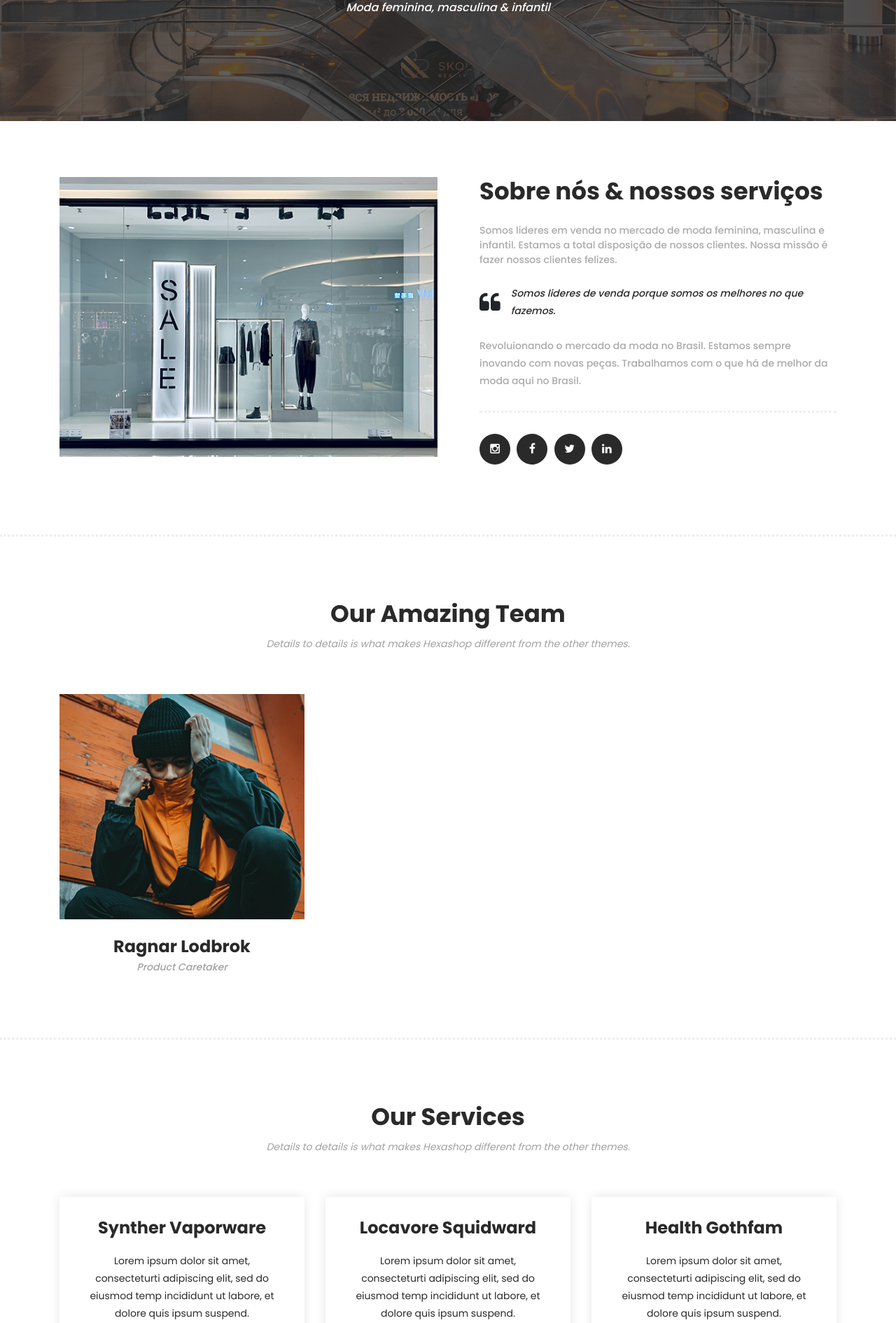
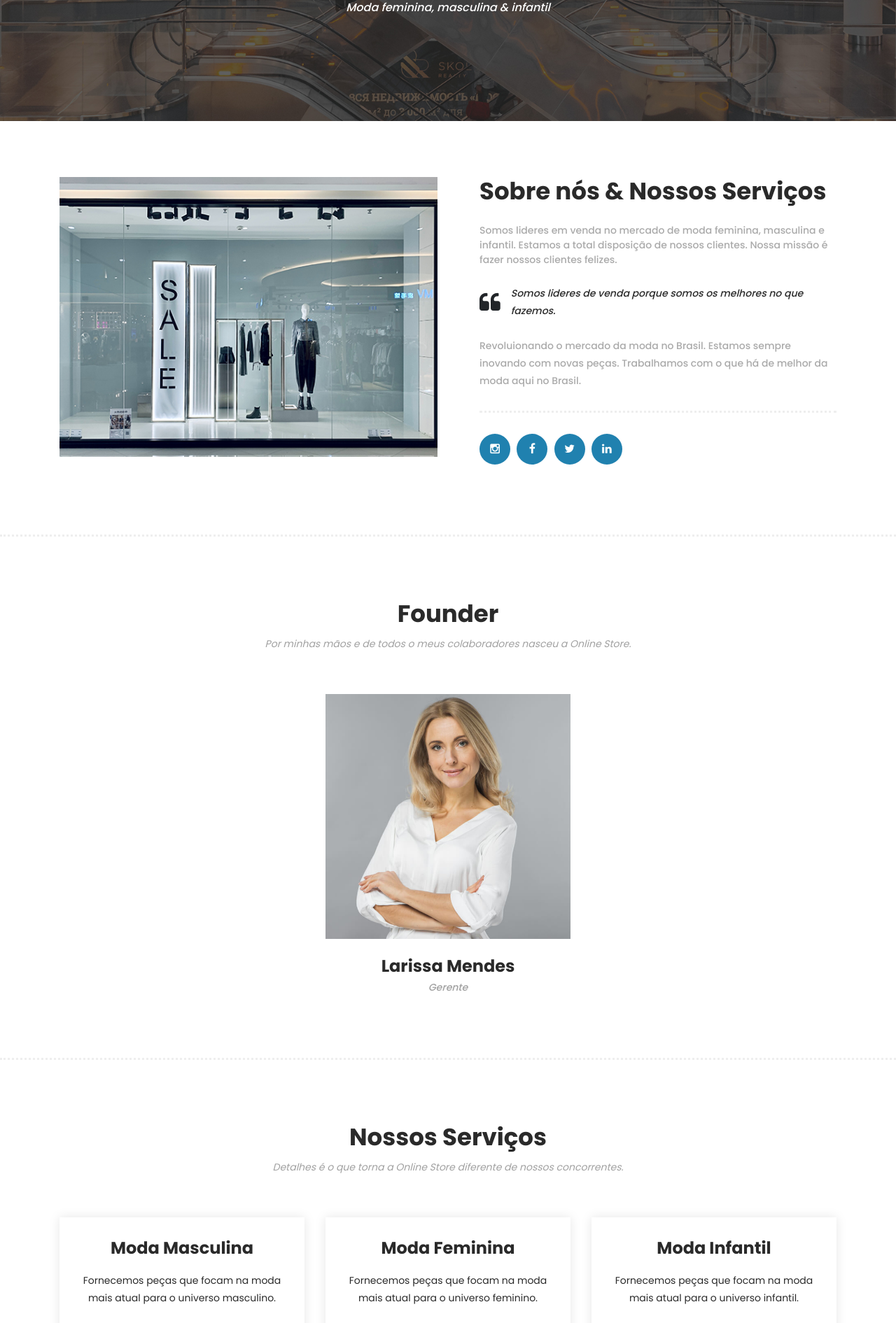
Before and after one commit to allecosta/shopping-online-store, a PHP site: page /about.php in a window 1280 px wide. Shown: the part 388-2279 px from the top of the page at 70% size. Run offline with PHP 8.4, Linux system fonts and the light colour scheme.

Commit message:
feat: release v0.3

```diff
--- a/about.php
+++ b/about.php
@@ -30,7 +30,7 @@ require_once "inc/header.php";
                 </div>
                 <div class="col-lg-6">
                     <div class="right-content">
-                        <h4>Sobre nós &amp; nossos serviços</h4>
+                        <h4>Sobre nós &amp; Nossos Serviços</h4>
                         <span>
                             Somos lideres em venda no mercado de moda feminina, masculina e infantil.
                             Estamos a total disposição de nossos clientes. Nossa missão é fazer nossos clientes
@@ -63,8 +63,8 @@ require_once "inc/header.php";
             <div class="row">
                 <div class="col-lg-12">
                     <div class="section-heading">
-                        <h2>Our Amazing Team</h2>
-                        <span>Details to details is what makes Hexashop different from the other themes.</span>
+                        <h2>Founder</h2>
+                        <span>Por minhas mãos e de todos o meus colaboradores nasceu a Online Store.</span>
                     </div>
                 </div>
                 <!-- <div class="col-lg-4">
@@ -89,7 +89,7 @@ require_once "inc/header.php";
                         </div>
                     </div>
                 </div> -->
-                <div class="col-lg-4">
+                <div class="col-lg-4 mx-auto">
                     <div class="team-item">
                         <div class="thumb">
                             <div class="hover-effect">
@@ -103,11 +103,11 @@ require_once "inc/header.php";
                                     </ul>
                                 </div>
                             </div>
-                            <img src="assets/images/team-member-02.jpg">
+                            <img src="assets/images/founder.jpg">
                         </div>
                         <div class="down-content">
-                            <h4>Ragnar Lodbrok</h4>
-                            <span>Product Caretaker</span>
+                            <h4>Larissa Mendes</h4>
+                            <span>Gerente</span>
                         </div>
                     </div>
                 </div>
@@ -142,31 +142,28 @@ require_once "inc/header.php";
             <div class="row">
                 <div class="col-lg-12">
                     <div class="section-heading">
-                        <h2>Our Services</h2>
-                        <span>Details to details is what makes Hexashop different from the other themes.</span>
+                        <h2>Nossos Serviços</h2>
+                        <span>Detalhes é o que torna a Online Store diferente de nossos concorrentes.</span>
                     </div>
                 </div>
                 <div class="col-lg-4">
                     <div class="service-item">
-                        <h4>Synther Vaporware</h4>
-                        <p>Lorem ipsum dolor sit amet, consecteturti adipiscing elit, sed do eiusmod temp incididunt ut
-                            labore, et dolore quis ipsum suspend.</p>
+                        <h4>Moda Masculina</h4>
+                        <p>Fornecemos peças que focam na moda mais atual para o universo masculino.</p>
                         <img src="assets/images/service-01.jpg" alt="">
                     </div>
                 </div>
                 <div class="col-lg-4">
                     <div class="service-item">
-                        <h4>Locavore Squidward</h4>
-                        <p>Lorem ipsum dolor sit amet, consecteturti adipiscing elit, sed do eiusmod temp incididunt ut
-                            labore, et dolore quis ipsum suspend.</p>
+                        <h4>Moda Feminina</h4>
+                        <p>Fornecemos peças que focam na moda mais atual para o universo feminino.</p>
                         <img src="assets/images/service-02.jpg" alt="">
                     </div>
                 </div>
                 <div class="col-lg-4">
                     <div class="service-item">
-                        <h4>Health Gothfam</h4>
-                        <p>Lorem ipsum dolor sit amet, consecteturti adipiscing elit, sed do eiusmod temp incididunt ut
-                            labore, et dolore quis ipsum suspend.</p>
+                        <h4>Moda Infantil</h4>
+                        <p>Fornecemos peças que focam na moda mais atual para o universo infantil.</p>
                         <img src="assets/images/service-03.jpg" alt="">
                     </div>
                 </div>
--- a/assets/css/style.css
+++ b/assets/css/style.css
@@ -2073,7 +2073,7 @@ About Us Page
 .about-us .right-content ul li a {
   width: 44px;
   height: 44px;
-  background-color: #2a2a2a;
+  background-color: #2081AF;
   color: #fff;
   display: inline-block;
   text-align: center;
@@ -2145,8 +2145,8 @@ About Us Page
 .our-team .team-item .thumb .hover-effect .inner-content ul li a {
   width: 44px;
   height: 44px;
-  background-color: #fff;
-  color: #2a2a2a;
+  background-color: #2081AF;
+  color: #fff;
   display: inline-block;
   text-align: center;
   line-height: 44px;
--- a/inc/contact.php
+++ b/inc/contact.php
@@ -12,7 +12,7 @@
             <div class="col-lg-6">
                 <div class="section-heading">
                     <h2>Tem dúvidas? Nos envie um email!</h2>
-                    <span>Detalhes é o que torna a Online Store diferente de nossos concorrentes..</span>
+                    <span>Detalhes é o que torna a Online Store diferente de nossos concorrentes.</span>
                 </div>
                 <form id="contact" action="" method="post">
                     <div class="row">
--- a/inc/footer.php
+++ b/inc/footer.php
@@ -8,9 +8,9 @@
                             <img src="assets/images/white-logo.png" alt="hexashop ecommerce templatemo">
                         </div>
                         <ul>
-                            <li><a href="#">Avenida Simões Alves, 33160, Aracaju</a></li>
-                            <li><a href="#">atendimento@onlinestore.com</a></li>
-                            <li><a href="#">(79) 3215-5500</a></li>
+                            <li><a href="">Avenida Simões Alves, 33160, Aracaju</li>
+                            <li><a href="">atendimento@onlinestore.com</a></li>
+                            <li><a href="">(79) 3215-5500</a></li>
                         </ul>
                     </div>
                 </div>
@@ -42,7 +42,8 @@
                 </div> -->
                 <div class="col-lg-12">
                     <div class="under-footer">
-                        <p>Copyright © <?= date("Y"); ?> Online Store. Todos os direitos reservados.
+                        <p>Copyright © <?= date("Y"); ?> Online Store
+                            <br>Todos os direitos reservados
 
                             <!-- <br>Design: <a href="https://templatemo.com" target="_parent"
                                 title="free css templates">TemplateMo</a> -->
```
Also changed, not shown: assets/images/founder.jpg (added), assets/images/team-member-01.jpg (deleted), assets/images/team-member-02.jpg (deleted), assets/images/team-member-03.jpg (deleted).
